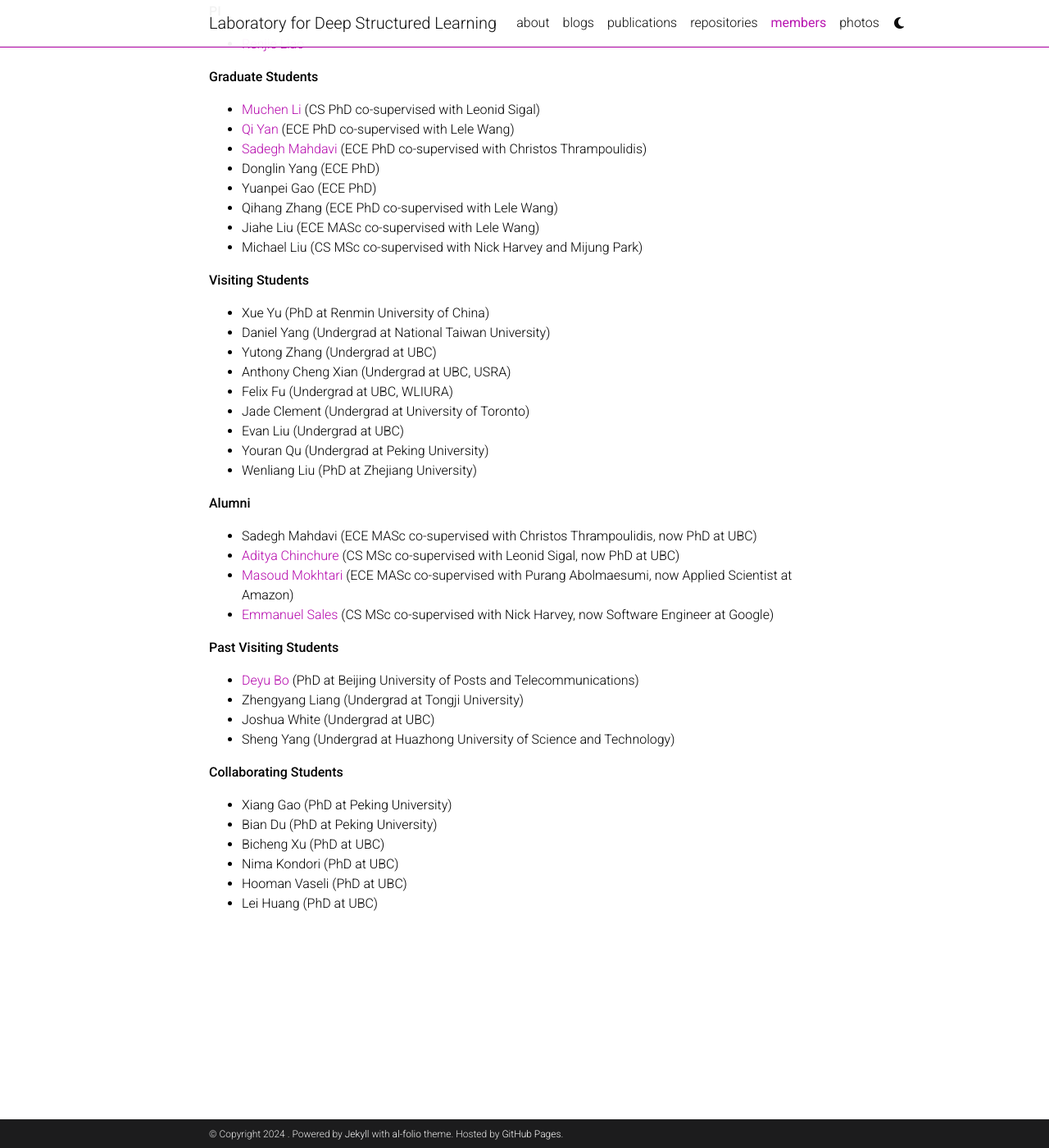
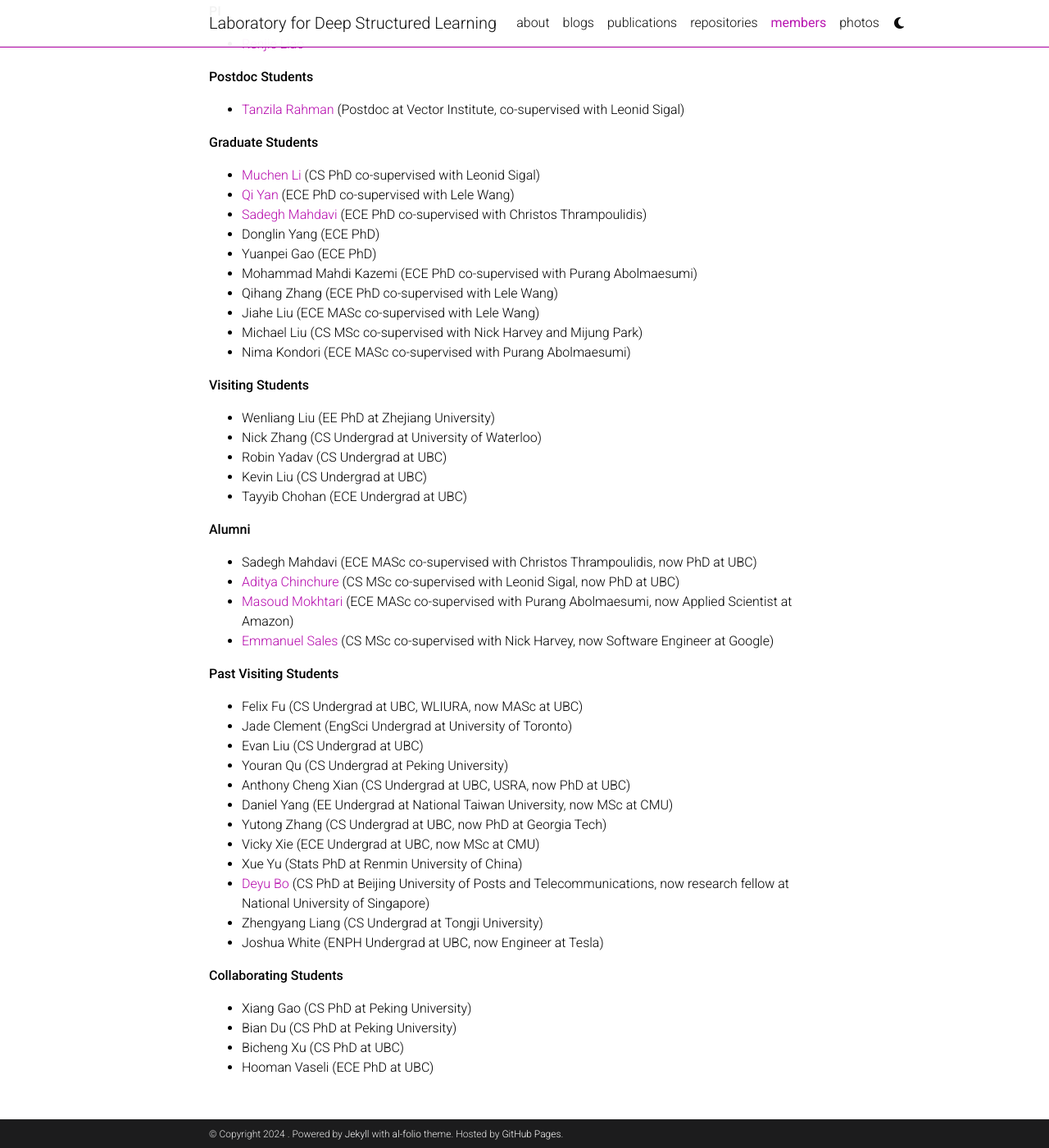
Before and after one commit to DSL-Lab/DSL-Lab.github.io, a Jekyll site: the page built from _pages/member.md, in a window 1280 px wide and 1400 px high, scrolled down 183 px. Shown: the whole window at 82% size. Built offline with Jekyll 4.4.1, drawn with Linux system fonts in a browser that asks for light colours; comment, search, counter and statistics services are not loaded; a style sheet for code colours, icons or effects is not loaded.

Commit message:
update news, publication, and members, July 2024

```diff
--- a/_pages/member.md
+++ b/_pages/member.md
@@ -9,6 +9,8 @@ nav_order: 3
 **PI**
 - [Renjie Liao](https://lrjconan.github.io/)
 
+**Postdoc Students**
+- [Tanzila Rahman](https://sites.google.com/view/tanzila-rahman/home) (Postdoc at Vector Institute, co-supervised with Leonid Sigal)
 
 **Graduate Students**
 - [Muchen Li](https://jojoml.github.io/) (CS PhD co-supervised with Leonid Sigal)
@@ -16,22 +18,20 @@ nav_order: 3
 - [Sadegh Mahdavi](https://smahdavi.com/) (ECE PhD co-supervised with Christos Thrampoulidis)
 - Donglin Yang (ECE PhD)
 - Yuanpei Gao (ECE PhD)
+- Mohammad Mahdi Kazemi (ECE PhD co-supervised with Purang Abolmaesumi)
 - Qihang Zhang (ECE PhD co-supervised with Lele Wang)
 - Jiahe Liu (ECE MASc co-supervised with Lele Wang)
 - Michael Liu (CS MSc co-supervised with Nick Harvey and Mijung Park)
+- Nima Kondori (ECE MASc co-supervised with Purang Abolmaesumi)
 
 <!-- - [Hanwen Liang](https://scholar.google.ca/citations?user=mrOHvI8AAAAJ&hl=en) (ECE PhD) -->
 
 **Visiting Students**
-- Xue Yu (PhD at Renmin University of China)
-- Daniel Yang (Undergrad at National Taiwan University)
-- Yutong Zhang (Undergrad at UBC)
-- Anthony Cheng Xian (Undergrad at UBC, USRA)
-- Felix Fu (Undergrad at UBC, WLIURA)
-- Jade Clement (Undergrad at University of Toronto)
-- Evan Liu (Undergrad at UBC)
-- Youran Qu (Undergrad at Peking University)
-- Wenliang Liu (PhD at Zhejiang University)
+- Wenliang Liu (EE PhD at Zhejiang University)
+- Nick Zhang (CS Undergrad at University of Waterloo)
+- Robin Yadav (CS Undergrad at UBC)
+- Kevin Liu (CS Undergrad at UBC)
+- Tayyib Chohan (ECE Undergrad at UBC)
 
 
 **Alumni**
@@ -42,15 +42,22 @@ nav_order: 3
 
 
 **Past Visiting Students**
-- [Deyu Bo](https://bdy9527.github.io/) (PhD at Beijing University of Posts and Telecommunications)
-- Zhengyang Liang (Undergrad at Tongji University)
-- Joshua White (Undergrad at UBC)
-- Sheng Yang (Undergrad at Huazhong University of Science and Technology)
+- Felix Fu (CS Undergrad at UBC, WLIURA, now MASc at UBC)
+- Jade Clement (EngSci Undergrad at University of Toronto)
+- Evan Liu (CS Undergrad at UBC)
+- Youran Qu (CS Undergrad at Peking University)
+- Anthony Cheng Xian (CS Undergrad at UBC, USRA, now PhD at UBC)
+- Daniel Yang (EE Undergrad at National Taiwan University, now MSc at CMU)
+- Yutong Zhang (CS Undergrad at UBC, now PhD at Georgia Tech)
+- Vicky Xie (ECE Undergrad at UBC, now MSc at CMU)
+- Xue Yu (Stats PhD at Renmin University of China)
+- [Deyu Bo](https://bdy9527.github.io/) (CS PhD at Beijing University of Posts and Telecommunications, now research fellow at National University of Singapore)
+- Zhengyang Liang (CS Undergrad at Tongji University)
+- Joshua White (ENPH Undergrad at UBC, now Engineer at Tesla)
+
 
 **Collaborating Students**
-- Xiang Gao (PhD at Peking University)
-- Bian Du (PhD at Peking University)
-- Bicheng Xu (PhD at UBC)
-- Nima Kondori (PhD at UBC)
-- Hooman Vaseli (PhD at UBC)
-- Lei Huang (PhD at UBC)
+- Xiang Gao (CS PhD at Peking University)
+- Bian Du (CS PhD at Peking University)
+- Bicheng Xu (CS PhD at UBC)
+- Hooman Vaseli (ECE PhD at UBC)
```
Also changed, not shown: _bibliography/papers.bib (+133 -0 lines), _news/announcement_2023_jun_08.md (added, +8 -0 lines), _news/announcement_2023_may_25.md (added, +8 -0 lines), _news/announcement_2023_oct_04.md (added, +8 -0 lines), _news/announcement_2023_oct_08.md (added, +9 -0 lines), _news/announcement_2023_sep_11.md (added, +9 -0 lines), _news/announcement_2024_apr_09.md (added, +9 -0 lines), _news/announcement_2024_apr_12.md (added, +8 -0 lines), _news/announcement_2024_feb_19.md (added, +8 -0 lines), _news/announcement_2024_feb_26.md (added, +9 -0 lines), _news/announcement_2024_feb_29.md (added, +8 -0 lines), _news/announcement_2024_jan_16.md (added, +9 -0 lines), _news/announcement_2024_jul_09.md (added, +8 -0 lines), _news/announcement_2024_jun_17.md (added, +9 -0 lines), 3 more files.
